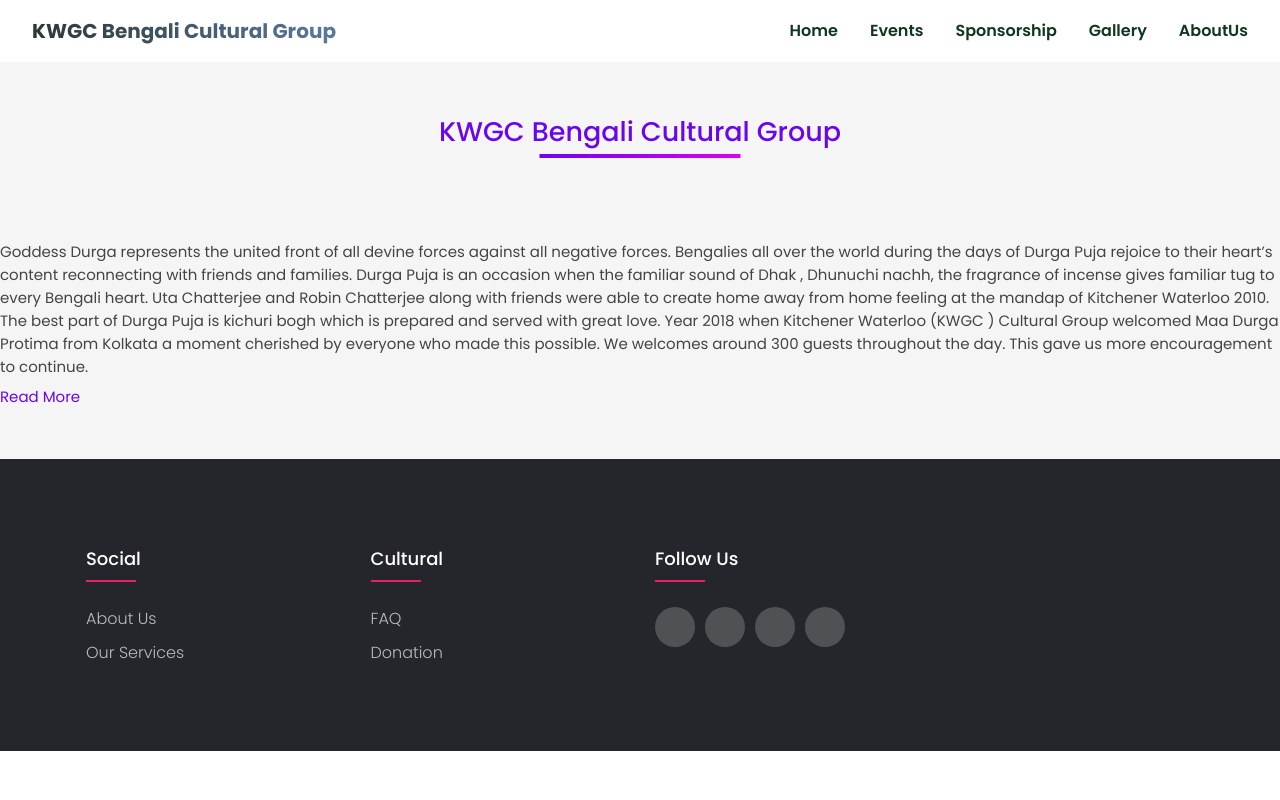
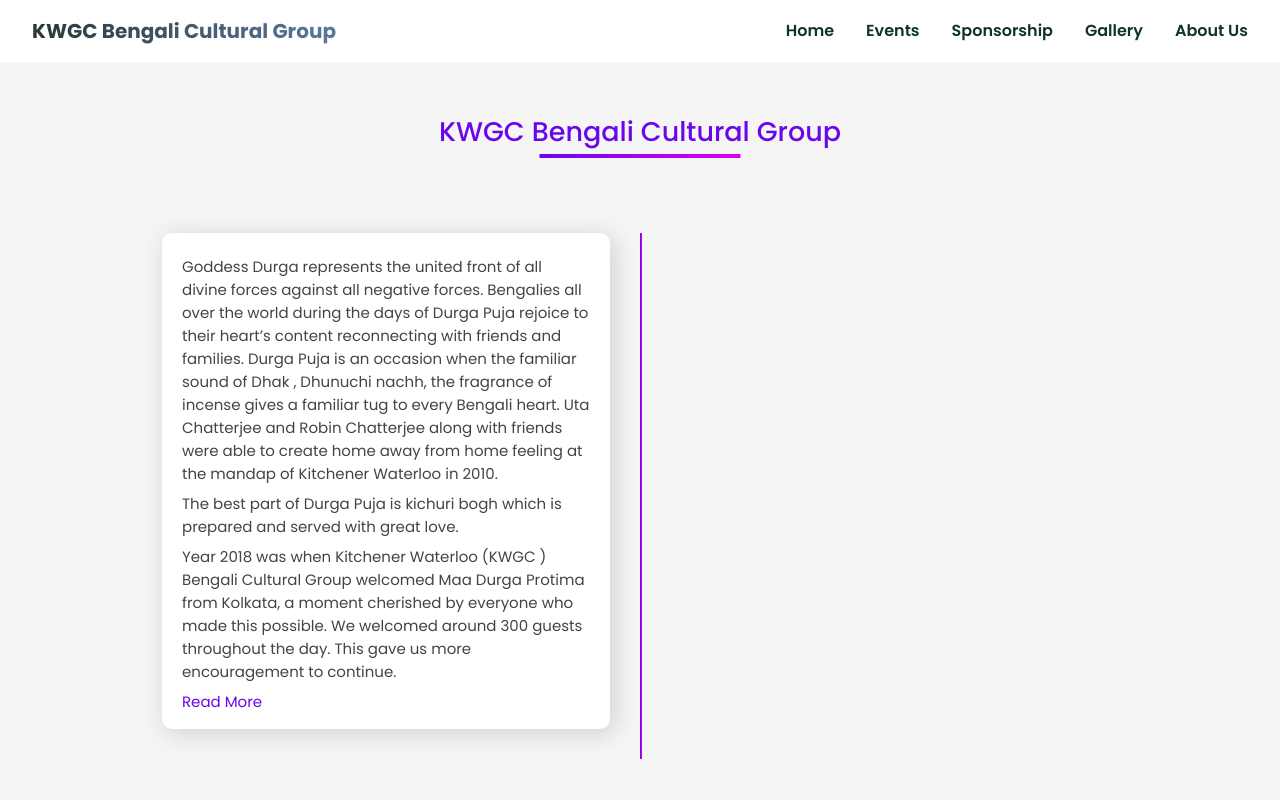
Before and after one commit to mekalyan26/communitysite, a React (Create React App) app in the folder sitefrontend/: page /aboutus in a window 1280 px wide. Shown: the top 800 px of the page. Built offline with nearby package versions, Linux system fonts and the light colour scheme; a web font is replaced by a local one.

Commit message:
qa updates

```diff
--- a/sitefrontend/src/components/AboutUsContent.css
+++ b/sitefrontend/src/components/AboutUsContent.css
@@ -59,7 +59,7 @@
             content: '';
             width: 2px;
             height: 100%;
-            background-image: linear-gradient(to right, rgb(106, 6, 236), rgb(220, 0, 240));
+            background-image: linear-gradient(to right, rgb(236, 53, 17), rgb(240, 180, 0));
         }
         .Timeline ul{
             list-style: none;
--- a/sitefrontend/src/components/AboutUsContent.js
+++ b/sitefrontend/src/components/AboutUsContent.js
@@ -8,17 +8,20 @@
     <div class="main">
     <h3 class="heading"> KWGC Bengali Cultural Group</h3>
 
-    <div class="Timeline1">
+    <div class="Timeline">
         <ul>
             <li>
-                <p>Goddess Durga represents the united front of all devine forces against all negative forces.
+                <p>Goddess Durga represents the united front of all divine forces against all negative forces.
 Bengalies all over the world during the days of Durga Puja rejoice to their heart’s content reconnecting with friends and families.
-Durga Puja is an occasion when the familiar sound of Dhak , Dhunuchi nachh, the fragrance of incense gives familiar tug to every Bengali heart.
-Uta Chatterjee and Robin Chatterjee along with friends were able to create home away from home feeling at the mandap of Kitchener Waterloo 2010.
+Durga Puja is an occasion when the familiar sound of Dhak , Dhunuchi nachh, the fragrance of incense gives a familiar tug to every Bengali heart.
+Uta Chatterjee and Robin Chatterjee along with friends were able to create home away from home feeling at the mandap of Kitchener Waterloo in 2010.
+</p>
+<p>
 The best part of Durga Puja is kichuri bogh which is prepared and served with great love.
-
-Year 2018 when Kitchener Waterloo (KWGC ) Cultural Group welcomed Maa Durga Protima from Kolkata a moment cherished by everyone who made this possible.
-We welcomes around 300 guests throughout the day.  This gave us more encouragement to continue.
+</p>
+<p>
+Year 2018 was when Kitchener Waterloo (KWGC ) Bengali Cultural Group welcomed Maa Durga Protima from Kolkata, a moment cherished by everyone who made this possible.
+We welcomed around 300 guests throughout the day.  This gave us more encouragement to continue.
 
 </p>
                 <a href="#">Read More </a>
--- a/sitefrontend/src/components/Footer.js
+++ b/sitefrontend/src/components/Footer.js
@@ -10,7 +10,7 @@
   	 			<h4>Social</h4>
   	 			<ul>
   	 				<li><a href="#">about us</a></li>
-  	 				<li><a href="#">our services</a></li>
+  	 				<li><a href="#">events</a></li>
 
   	 			</ul>
   	 		</div>
--- a/sitefrontend/src/components/Navbar.js
+++ b/sitefrontend/src/components/Navbar.js
@@ -29,7 +29,7 @@
                     <Link to="/gallery">Gallery</Link>
                 </li>
                 <li>
-                    <Link to="/aboutus">AboutUs</Link>
+                    <Link to="/aboutus">About Us</Link>
                 </li>
             </ul>
         </div>
```
